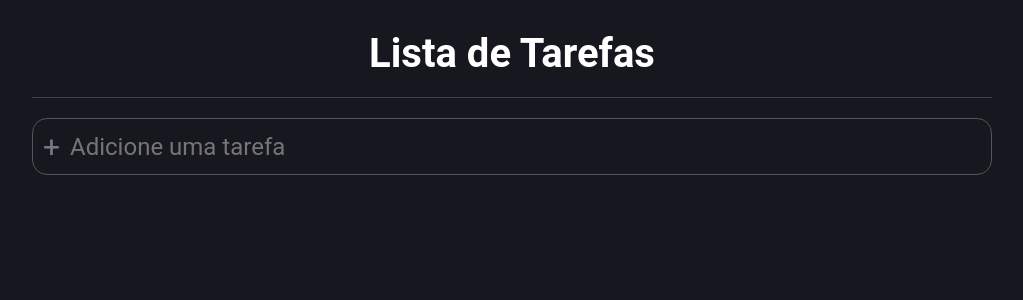
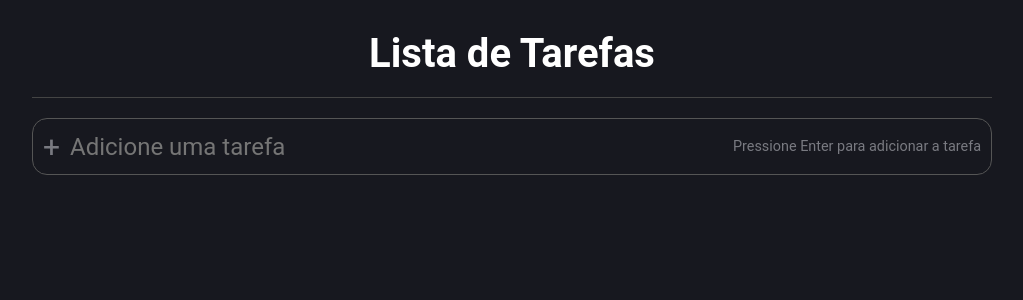
Before and after one commit to EricOliveiras/lista-de-tarefas, a React app: page / in a window 1280 px wide. Shown: the top 300 px of the page, without its empty margins (128-1151 px from the left). Built offline with nearby package versions, Linux system fonts and the light colour scheme; the HTML template or start-up script is replaced by a standard one.

Commit message:
adicionado  paragrafo  indicador no input

```diff
--- a/src/components/AddArea/index.tsx
+++ b/src/components/AddArea/index.tsx
@@ -29,6 +29,7 @@ export const AddArea = ({ onEnter }: Props) => {
         onChange={handleChange}
         onKeyUp={handleKeyUp}
       />
+      <p>Pressione Enter para adicionar a tarefa</p>
     </Container>
   );
 };
--- a/src/components/AddArea/styles.ts
+++ b/src/components/AddArea/styles.ts
@@ -21,4 +21,8 @@ export const Container = styled.div`
     font-size: 1.5rem;
     flex: 1;
   }
+
+  p {
+    font-size: .9rem
+  }
 `;
```
